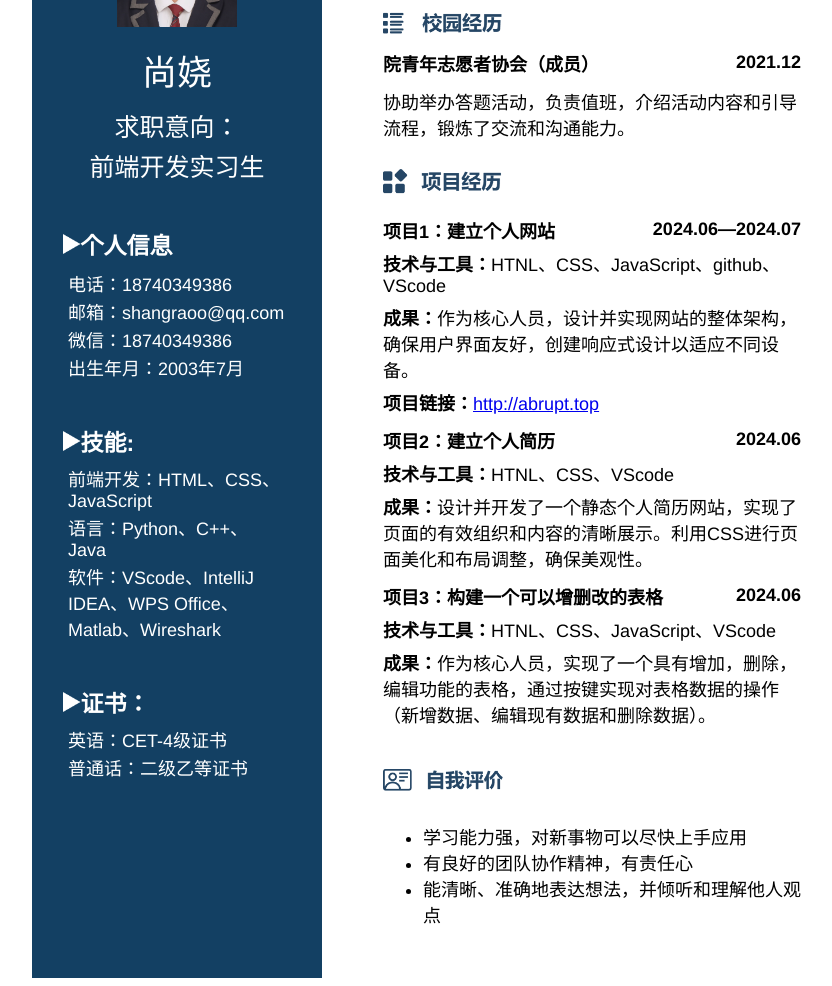
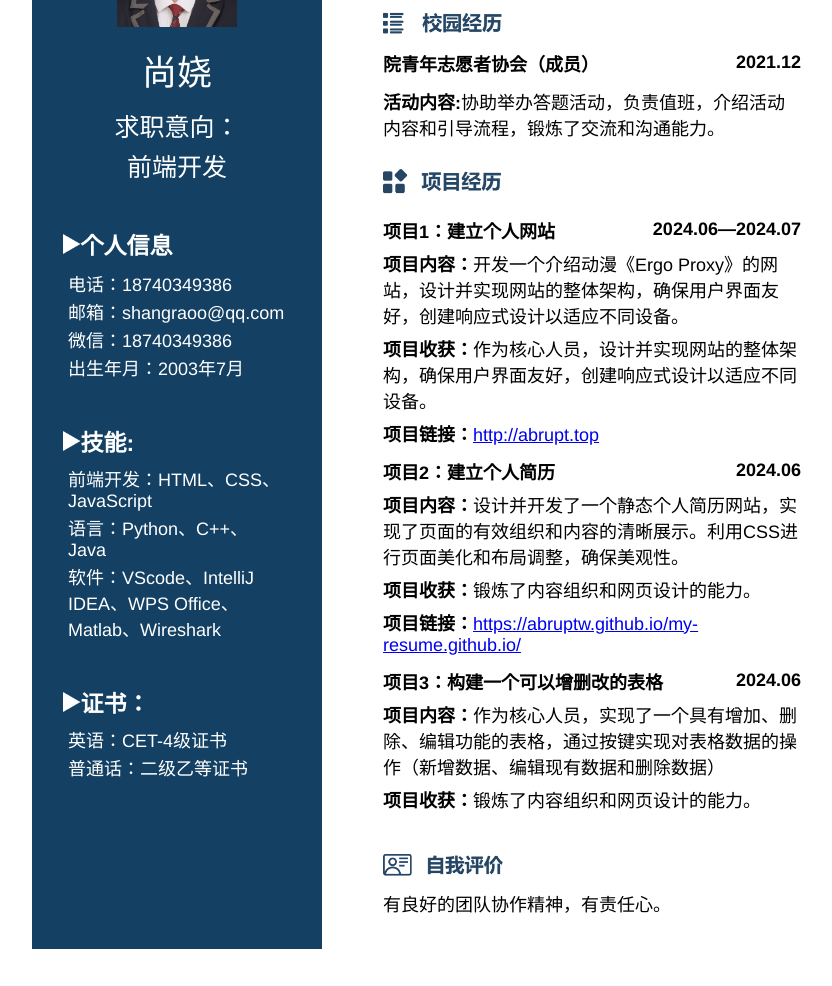
Before and after one commit to abruptw/my-resume.github.io, a plain HTML site: page index.html in a window 1280 px wide. Shown: the part 205-1191 px from the top of the page, without its empty margins (193-1025 px from the left). After the commit the page ends 1162 px from the top, so only its background shows below. Drawn offline with Linux system fonts and the light colour scheme.

Commit message:
index.html

```diff
--- a/index.html
+++ b/index.html
@@ -43,7 +43,7 @@
             </table>
             <table align="center">
                 <tr><td></td></tr>
-                <tr align="center"  style="font-size: 25px;"><td>前端开发实习生</td></tr>
+                <tr align="center"  style="font-size: 25px;"><td>前端开发</td></tr>
             </table>
             <br>
             <br>
@@ -112,7 +112,7 @@
                 <table>
                     <tr height="10"><td></td></tr>
                     <tr style="color: black;">
-                        <td>协助举办答题活动，负责值班，介绍活动内容和引导流程，锻炼了交流和沟通能力。</td>
+                        <td><b>活动内容:</b>协助举办答题活动，负责值班，介绍活动内容和引导流程，锻炼了交流和沟通能力。</td>
                     </tr>
                 </table>
                 <br>
@@ -130,12 +130,12 @@
                 <table>
                     <tr height="5"><td></td></tr>
                     <tr style="color: black;">
-                        <td><b>技术与工具：</b>HTNL、CSS、JavaScript、github、VScode</td>
+                        <td><b>项目内容：</b>开发一个介绍动漫《Ergo Proxy》的网站，设计并实现网站的整体架构，确保用户界面友好，创建响应式设计以适应不同设备。</td>
                     </tr>
                 </table>
                 <table>
                     <tr height="5"><td></td></tr>
-                    <tr style="color: black;"><td><b>成果：</b>作为核心人员，设计并实现网站的整体架构，确保用户界面友好，创建响应式设计以适应不同设备。</td></tr>
+                    <tr style="color: black;"><td><b>项目收获：</b>作为核心人员，设计并实现网站的整体架构，确保用户界面友好，创建响应式设计以适应不同设备。</td></tr>
                 </table>
                 <table>
                     <tr height="5"><td></td></tr>
@@ -153,12 +153,18 @@
                 <table>
                     <tr height="5"><td></td></tr>
                     <tr style="color: black;">
-                        <td><b>技术与工具：</b>HTNL、CSS、VScode</td>
+                        <td><b>项目内容：</b>设计并开发了一个静态个人简历网站，实现了页面的有效组织和内容的清晰展示。利用CSS进行页面美化和布局调整，确保美观性。</td>
                     </tr>
                 </table>
                 <table>
                     <tr height="5"><td></td></tr>
-                    <tr style="color: black;"><td><b>成果：</b>设计并开发了一个静态个人简历网站，实现了页面的有效组织和内容的清晰展示。利用CSS进行页面美化和布局调整，确保美观性。</td></tr>
+                    <tr style="color: black;"><td><b>项目收获：</b>锻炼了内容组织和网页设计的能力。</td></tr>
+                </table>
+                <table>
+                    <tr height="5"><td></td></tr>
+                    <tr style="color: black;">
+                        <td><b>项目链接：</b><a href="https://abruptw.github.io/my-resume.github.io/" target="_blank">https://abruptw.github.io/my-resume.github.io/</a></td>
+                    </tr>
                 </table>
                 <table width="420">
                     <tr height="10"><td></td></tr>
@@ -170,12 +176,12 @@
                 <table>
                     <tr height="5"><td></td></tr>
                     <tr style="color: black;">
-                        <td><b>技术与工具：</b>HTNL、CSS、JavaScript、VScode</td>
+                        <td><b>项目内容：</b>作为核心人员，实现了一个具有增加、删除、编辑功能的表格，通过按键实现对表格数据的操作（新增数据、编辑现有数据和删除数据）</td>
                     </tr>
                 </table>
                 <table>
                     <tr height="5"><td></td></tr>
-                    <tr style="color: black;"><td><b>成果：</b>作为核心人员，实现了一个具有增加，删除，编辑功能的表格，通过按键实现对表格数据的操作（新增数据、编辑现有数据和删除数据）。</td></tr>
+                    <tr style="color: black;"><td><b>项目收获：</b>锻炼了内容组织和网页设计的能力。</td></tr>
                 </table>
                 <table>
                     <tr height="10"><td></td></tr>
@@ -190,11 +196,7 @@
                 </table>
                 <table width="420">
                     <tr style="color: black;">
-                        <td><ul>
-                            <li>学习能力强，对新事物可以尽快上手应用</li>
-                            <li>有良好的团队协作精神，有责任心</li>
-                            <li>能清晰、准确地表达想法，并倾听和理解他人观点</li>
-                        </ul></td>
+                        <td>有良好的团队协作精神，有责任心。</td>
                     </tr>
                 </table>
                 <table>
```
